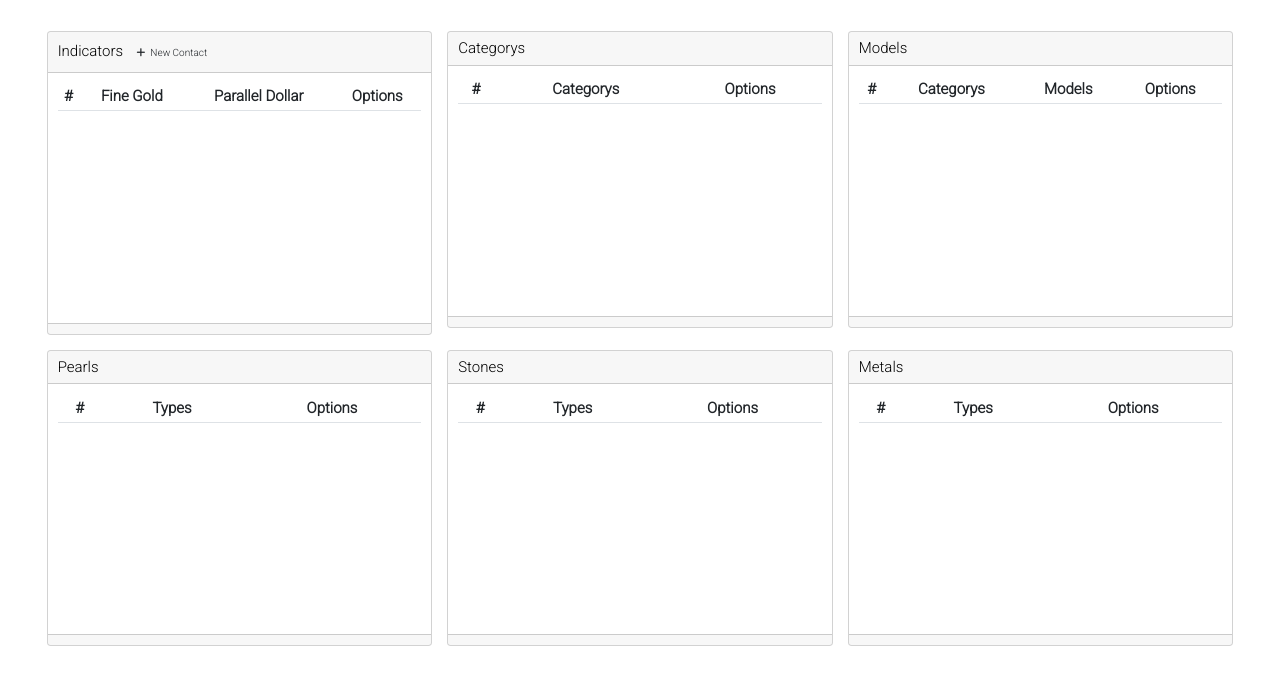
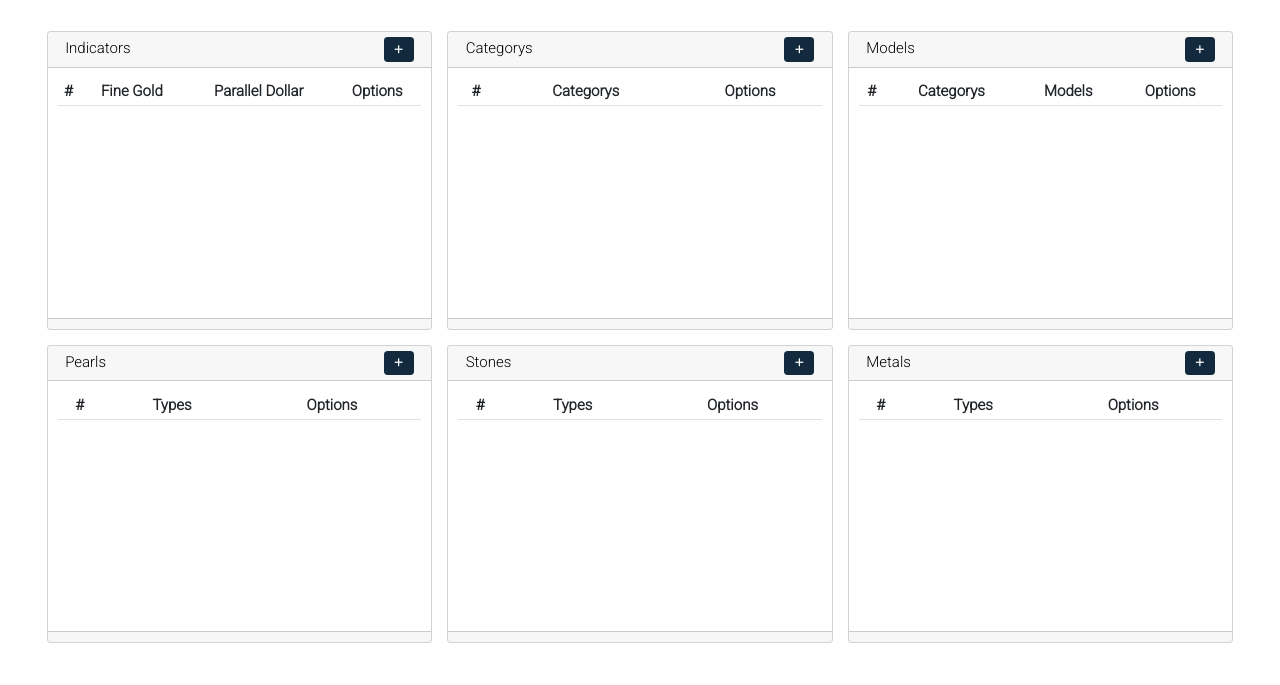
Before and after one commit to alexcmartins/app_joias, a Django app: page /jewelry/settings in a window 1280 px wide. Shown: the part 39-724 px from the top of the page. Run offline with Django 4.2, Linux system fonts and the light colour scheme; data that the repository does not hold is empty.

Commit message:
insert function in settings

```diff
--- a/jewelry/static/jewelry/css/styles.css
+++ b/jewelry/static/jewelry/css/styles.css
@@ -75,6 +75,17 @@ body {
 /* icon adjustments */
 i {
     margin: 5px;
+}
+
+.btn.btn-new {
+    background-color: var(--color-scroll-blue);
+    color: var(--primary-color-background);
+    float: right;
+    width: 30px;
+}
+
+.btn.btn-new > i {
+    margin: auto;
 }
 
 /* search adjustments */
@@ -266,17 +277,20 @@ hr {
 
 .row.row-cols-4 {
     height: 60rem;
+    justify-content: space-evenly;
 }
 
 .row.row-cols-4 > .col {
     margin-bottom: 25px;
-    box-shadow: rgb(11 43 158 / 15%);
     border-radius: 24px;
+    margin-left: 10px;
+    margin-right: 10px;
 }
 
 .row.row-cols-4 > .col > .card {
     border-radius: 24px;
     background-color: var(--color-scroll-blue-4);
+    box-shadow: 0px 0px 10px 2px rgba(0,0,0,0.20);
 }
 
 .row.row-cols-4 > .col > .card > .row {
@@ -316,6 +330,17 @@ hr {
     /*background-color: #6B2299;*/
     background-size: 5px;
 }
+
+/*.add-settings {
+    display: flex;
+    margin-top: 270px;
+    flex-direction: row;
+    justify-content: center;
+}*/
+
+/*.add-settings > .row > .col.mx-auto {
+
+}*/
 
 /*btn generic adjustments*/
 .btn {
@@ -465,6 +490,7 @@ section {
     width: 100%;
     /*background-color: var(--primary-color-background);*/
     background-color: var(--color-scroll-blue-4);
+    box-shadow: 0px 0px 10px 2px rgba(0,0,0,0.20);
 }
 
 .content {
--- a/jewelry/templates/jewelry/partials/category_jewelry.html
+++ b/jewelry/templates/jewelry/partials/category_jewelry.html
@@ -1,7 +1,11 @@
 <div class="col">
     <div class="card">
         <div class="card-header">
-            Categorys
+            <div class="row">
+                <div class="col">
+                    Categorys <a href=" {% url 'jewelry:new-category-settings' %} "><button class="btn btn-new" arialabel="newcategory"><i class="fa-solid fa-plus"></i></button></a>
+                </div>
+            </div>
         </div>
         <div class="card-body">
             <div class="table-category">
--- a/jewelry/templates/jewelry/partials/indicators.html
+++ b/jewelry/templates/jewelry/partials/indicators.html
@@ -1,7 +1,11 @@
 <div class="col">
     <div class="card">
         <div class="card-header">
-            Indicators<a href=" {% url 'jewelry:new-contact' %} "><button class="btn btn-functions" arialabel="newcontact"><i class="fa-solid fa-plus"></i>New Contact</button></a>
+            <div class="row">
+                <div class="col">
+                    Indicators <a href=" {% url 'jewelry:new-indicators' %} "><button class="btn btn-new" arialabel="newindicator"><i class="fa-solid fa-plus"></i></button></a>
+                </div>
+            </div>
         </div>
         <div class="card-body">
             <div class="table-indicators">
--- a/jewelry/templates/jewelry/partials/models_jewelry.html
+++ b/jewelry/templates/jewelry/partials/models_jewelry.html
@@ -1,7 +1,11 @@
 <div class="col">
     <div class="card">
         <div class="card-header">
-            Models
+            <div class="row">
+                <div class="col">
+                    Models <a href=" {% url 'jewelry:new-models-settings' %} "><button class="btn btn-new" arialabel="newmodels"><i class="fa-solid fa-plus"></i></button></a>
+                </div>
+            </div>
         </div>
         <div class="card-body">
             <div class="table-models">
--- a/jewelry/templates/jewelry/partials/types_metals.html
+++ b/jewelry/templates/jewelry/partials/types_metals.html
@@ -1,7 +1,11 @@
 <div class="col">
     <div class="card">
         <div class="card-header">
-            Metals
+            <div class="row">
+                <div class="col">
+                    Metals <a href=" {% url 'jewelry:new-metals-settings' %} "><button class="btn btn-new" arialabel="newindicator"><i class="fa-solid fa-plus"></i></button></a>
+                </div>
+            </div>
         </div>
         <div class="card-body">
             <div class="table-metals">
--- a/jewelry/templates/jewelry/partials/types_pearls.html
+++ b/jewelry/templates/jewelry/partials/types_pearls.html
@@ -1,10 +1,14 @@
 <div class="col">
     <div class="card">
         <div class="card-header">
-            Pearls
+            <div class="row">
+                <div class="col">
+                    Pearls <a href=" {% url 'jewelry:new-pearls-settings' %} "><button class="btn btn-new" arialabel="newindicator"><i class="fa-solid fa-plus"></i></button></a>
+                </div>
+            </div>
         </div>
         <div class="card-body">
-            <div class="table-models">
+            <div class="table-pearls">
                 <table class="table table-sm table-striped table-hover text-center">
                     <thead>
                         <tr>
--- a/jewelry/templates/jewelry/partials/types_stones.html
+++ b/jewelry/templates/jewelry/partials/types_stones.html
@@ -1,7 +1,11 @@
 <div class="col">
     <div class="card">
         <div class="card-header">
-            Stones
+            <div class="row">
+                <div class="col">
+                    Stones <a href=" {% url 'jewelry:new-stones-settings' %} "><button class="btn btn-new" arialabel="newindicator"><i class="fa-solid fa-plus"></i></button></a>
+                </div>
+            </div>
         </div>
         <div class="card-body">
             <div class="table-stones">
--- a/jewelry/urls.py
+++ b/jewelry/urls.py
@@ -18,26 +18,38 @@ urlpatterns = [
     path('jewelry/<int:id>', views.jewel, name="jewel"),
     path('jewelry/update/<int:id>', views.update_jewel, name="update-jewel"),
     path('jewelry/settings', views.settings_jewel, name="settings-jewel"),
+    path('jewelry/settings/indicators/new',
+         views.new_indicators, name="new-indicators"),
     path('jewelry/settings/indicators/update/<int:id>',
          views.update_indicators, name="update-indicators"),
     path('jewelry/settings/indicators/delete/<int:id>',
          views.delete_indicators, name="delete-indicators"),
+    path('jewelry/settings/category/new',
+         views.new_category_settings, name="new-category-settings"),
     path('jewelry/settings/category/update/<int:id>',
          views.update_category_settings, name="update-category-settings"),
     path('jewelry/settings/category/delete/<int:id>',
          views.delete_category_settings, name="delete-category-settings"),
+    path('jewelry/settings/models/new',
+         views.new_models_settings, name="new-models-settings"),
     path('jewelry/settings/models/update/<int:id>',
          views.update_models_settings, name="update-models-settings"),
     path('jewelry/settings/models/delete/<int:id>',
          views.delete_models_settings, name="delete-models-settings"),
+    path('jewelry/settings/stones/new',
+         views.new_stones_settings, name="new-stones-settings"),
     path('jewelry/settings/stones/update/<int:id>',
          views.delete_stones_settings, name="update-stones-settings"),
     path('jewelry/settings/stones/delete/<int:id>',
          views.delete_stones_settings, name="delete-stones-settings"),
+    path('jewelry/settings/pearls/new',
+         views.new_pearls_settings, name="new-pearls-settings"),
     path('jewelry/settings/pearls/update/<int:id>',
          views.delete_pearls_settings, name="update-pearls-settings"),
     path('jewelry/settings/pearls/delete/<int:id>',
          views.delete_pearls_settings, name="delete-pearls-settings"),
+    path('jewelry/settings/metals/new',
+         views.new_metals_settings, name="new-metals-settings"),
     path('jewelry/settings/metals/update/<int:id>',
          views.delete_metals_settings, name="update-metals-settings"),
     path('jewelry/settings/metals/delete/<int:id>',
--- a/jewelry/views.py
+++ b/jewelry/views.py
@@ -131,11 +131,11 @@ def settings_jewel(request):
     stones = models.TypesStones.objects.all().order_by('-id')
     metals = models.TypesMetals.objects.all().order_by('-id')
     if request.method == "GET":
-        form = forms.IndicatorsForm(request.GET)
         form_cj = forms.CategoryJewelryForm(request.GET)
         form_mj = forms.ModelsJewelryForm(request.GET)
         form_pearls = forms.TypesPearlsForm(request.GET)
         form_stones = forms.TypesStonesForm(request.GET)
+
         return render(request, 'jewelry/pages/settings_jewel.html', context={
             'daily_indicators': daily_indicators,
             'category_jewelry': category_jewelry,
@@ -143,24 +143,26 @@ def settings_jewel(request):
             'pearls': pearls,
             'stones': stones,
             'metals': metals,
-            'form': form,
             'form_cj': form_cj,
             'form_mj': form_mj,
             'form_pearls': form_pearls,
             'form_stones': form_stones,
         })
 
-    else:
+
+def new_indicators(request):
+    if request.method == "POST":
         form = forms.IndicatorsForm(request.POST)
         if form.is_valid():
             form.save()
 
-            return HttpResponseRedirect('settings')
+            return HttpResponseRedirect('/jewelry/settings')
+    else:
+        form = forms.IndicatorsForm
 
-        return render(request, 'jewelry/pages/settings_jewel.html', context={
-            'daily_indicators': daily_indicators,
-            'form': form,
-        })
+    return render(request, 'jewelry/partials/add_indicators.html', context={
+        'form': form,
+    })
 
 
 def update_indicators(request, id):
@@ -184,6 +186,21 @@ def delete_indicators(request, id):
     indicators.delete()
 
     return redirect('jewelry:settings-jewel')
+
+
+def new_models_settings(request):
+    if request.method == "POST":
+        form = forms.ModelsJewelryForm(request.POST)
+        if form.is_valid():
+            form.save()
+
+            return HttpResponseRedirect('/jewelry/settings')
+    else:
+        form = forms.ModelsJewelryForm
+
+    return render(request, 'jewelry/partials/add_indicators.html', context={
+        'form': form,
+    })
 
 
 def update_models_settings(request, id):
@@ -210,6 +227,21 @@ def delete_models_settings(request, id):
     return redirect('jewelry:settings-jewel')
 
 
+def new_category_settings(request):
+    if request.method == "POST":
+        form = forms.CategoryJewelryForm(request.POST)
+        if form.is_valid():
+            form.save()
+
+            return HttpResponseRedirect('/jewelry/settings')
+    else:
+        form = forms.CategoryJewelryForm
+
+    return render(request, 'jewelry/partials/add_indicators.html', context={
+        'form': form,
+    })
+
+
 def update_category_settings(request, id):
     category_jewelry = models.CategoryJewelry.objects.get(id=id)
     form = forms.CategoryJewelryForm(
@@ -232,6 +264,21 @@ def delete_category_settings(request, id):
     category_jewelry.delete()
 
     return redirect('jewelry:settings-jewel')
+
+
+def new_pearls_settings(request):
+    if request.method == "POST":
+        form = forms.TypesPearlsForm(request.POST)
+        if form.is_valid():
+            form.save()
+
+            return HttpResponseRedirect('/jewelry/settings')
+    else:
+        form = forms.TypesPearlsForm
+
+    return render(request, 'jewelry/partials/add_indicators.html', context={
+        'form': form,
+    })
 
 
 def update_pearls_settings(request, id):
@@ -257,6 +304,21 @@ def delete_pearls_settings(request, id):
     return redirect('jewelry:settings-jewel')
 
 
+def new_stones_settings(request):
+    if request.method == "POST":
+        form = forms.TypesStonesForm(request.POST)
+        if form.is_valid():
+            form.save()
+
+            return HttpResponseRedirect('/jewelry/settings')
+    else:
+        form = forms.TypesStonesForm
+
+    return render(request, 'jewelry/partials/add_indicators.html', context={
+        'form': form,
+    })
+
+
 def update_stones_settings(request, id):
     stones = models.TypesStones.objects.get(id=id)
     form = forms.TypesStonesForm(request.POST or None, instance=stones)
@@ -278,6 +340,21 @@ def delete_stones_settings(request, id):
     stones.delete()
 
     return redirect('jewelry:settings-jewel')
+
+
+def new_metals_settings(request):
+    if request.method == "POST":
+        form = forms.TypesMetalsForm(request.POST)
+        if form.is_valid():
+            form.save()
+
+            return HttpResponseRedirect('/jewelry/settings')
+    else:
+        form = forms.TypesMetalsForm
+
+    return render(request, 'jewelry/partials/add_indicators.html', context={
+        'form': form,
+    })
 
 
 def update_metals_settings(request, id):
```
Also changed, not shown: jewelry/templates/jewelry/pages/home.html (+7 -1 lines), jewelry/templates/jewelry/pages/update_indicators_1.html (deleted, +0 -9 lines), jewelry/templates/jewelry/partials/add_indicators.html (+20 -18 lines), jewelry/templates/jewelry/partials/table.html (deleted, +0 -45 lines).
